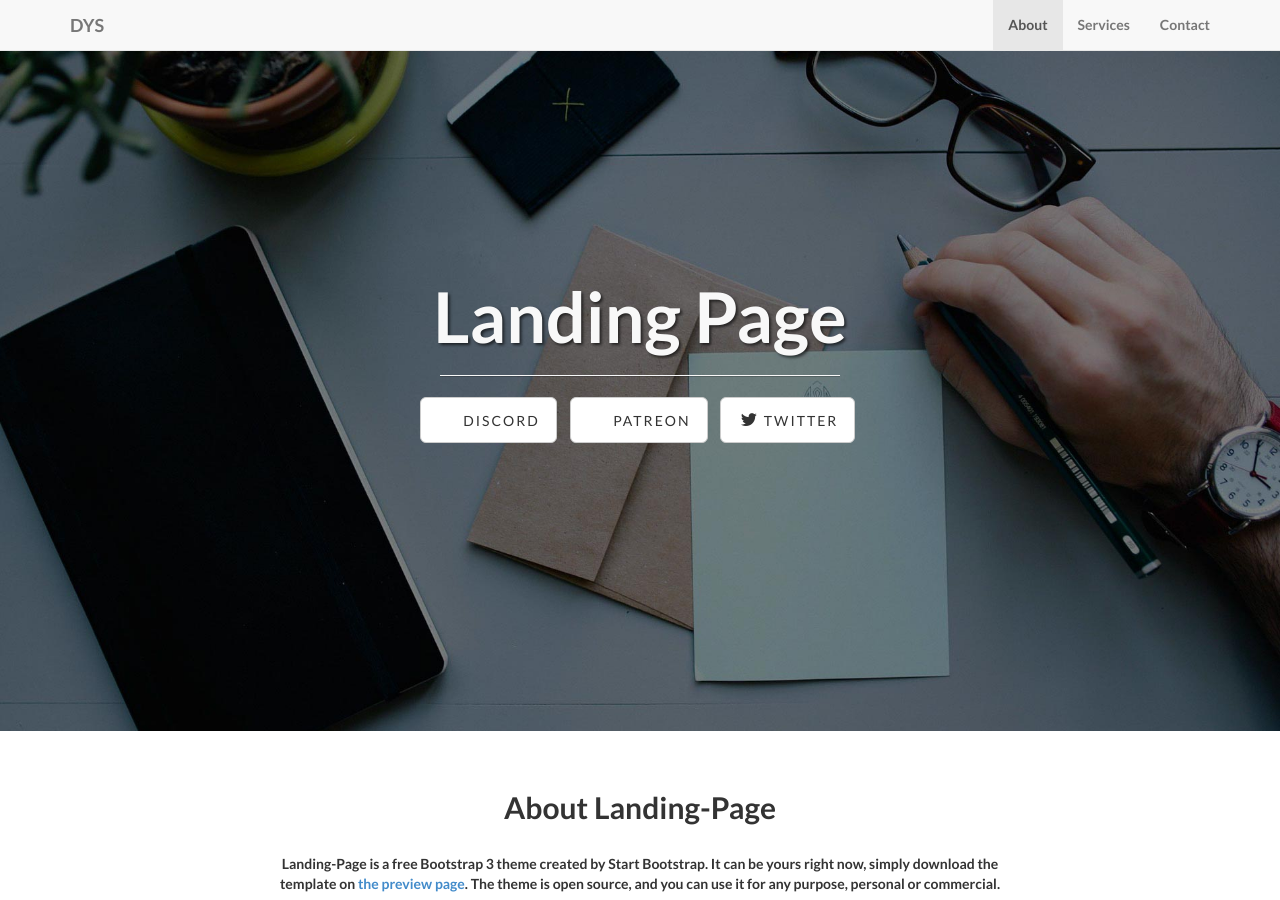
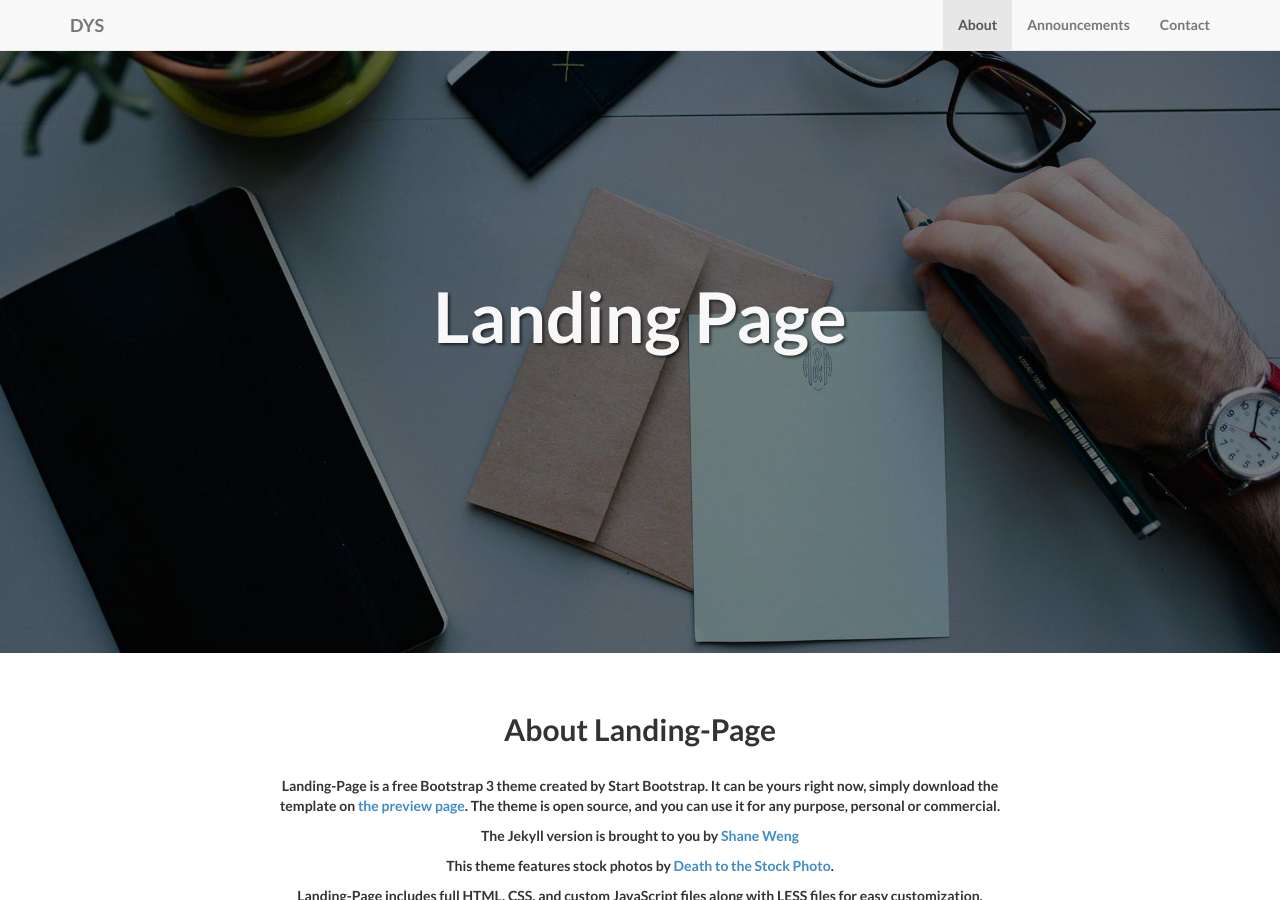
Before and after one commit to termitermitermi/dys_site, a Jekyll site: the page built from index.html, in a window 1280 px wide and 900 px high. Built offline with Jekyll 4.4.1, drawn with Linux system fonts in a browser that asks for light colours; nearby versions of some CDN libraries; library files that are not in the unit come from our copies.

Commit message:
Update header.html

```diff
--- a/_includes/header.html
+++ b/_includes/header.html
@@ -18,7 +18,7 @@
                     <a class="page-scroll" href="#about">About</a>
                 </li>
                 <li>
-                    <a class="page-scroll" href="#services">Services</a>
+                    <a class="page-scroll" href="#announcements">Announcements</a>
                 </li>
                 <li>
                     <a class="page-scroll" href="#contact">Contact</a>
@@ -41,14 +41,14 @@
 					<div class="intro-message">
 						<h1>{{ page.title }}</h1>
 						<h3>{{ page.subTitle }}</h3>
-						<hr class="intro-divider">
+						<!--<hr class="intro-divider">
 						<ul class="list-inline intro-social-buttons">
 							{% for social in site.social %}
 							<li>
 								<a href="{{ social.url }}" class="btn btn-default btn-lg"><i class="fa fa-{{ social.title }} fa-fw"></i> <span class="network-name">{{ social.title }}</span></a>
 							</li>
 							{% endfor %}
-						</ul>
+						</ul> -->
 					</div>
 				</div>
 			</div>
```
